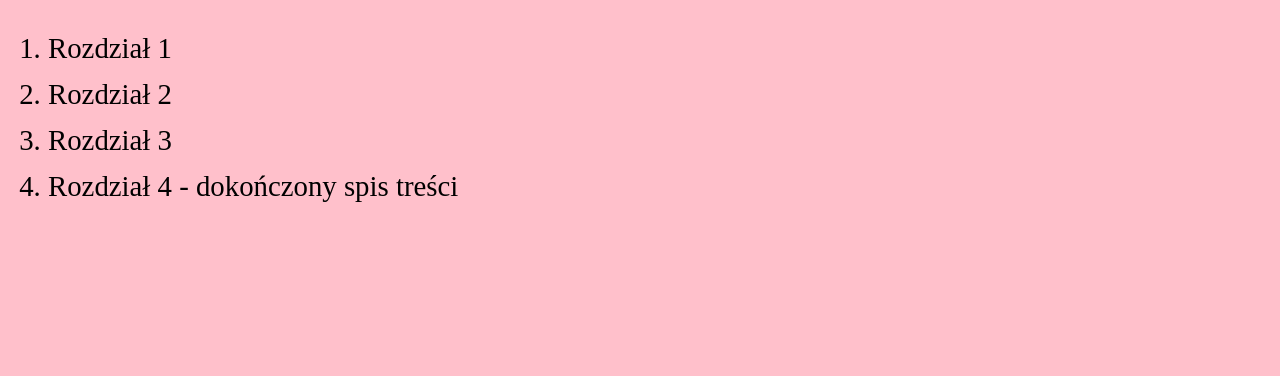
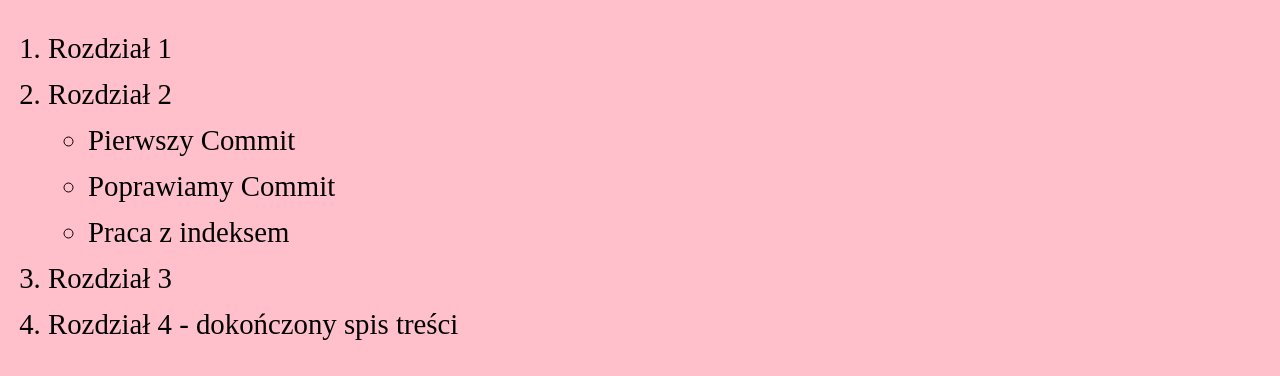
Before and after one commit to SnovyDesigns/gitstrona, a plain HTML site: page index.html in a window 1280 px wide. Shown: the part 447-823 px from the top of the page. Before the commit the page ends 800 px from the top, so only its background shows below. Drawn offline with Linux system fonts and the light colour scheme.

Commit message:
Spis treści - Podtytuły - praca lokalna

```diff
--- a/index.html
+++ b/index.html
@@ -25,6 +25,11 @@
 			<ol>
 				<li>Rozdział 1</li>
 				<li>Rozdział 2</li>
+					<ul>
+						<li>Pierwszy Commit</li>
+						<li>Poprawiamy Commit</li>
+						<li>Praca z indeksem</li>
+					</ul>
 				<li>Rozdział 3</li>
 				<li>Rozdział 4 - dokończony spis treści</li>
 			</ol>
```
